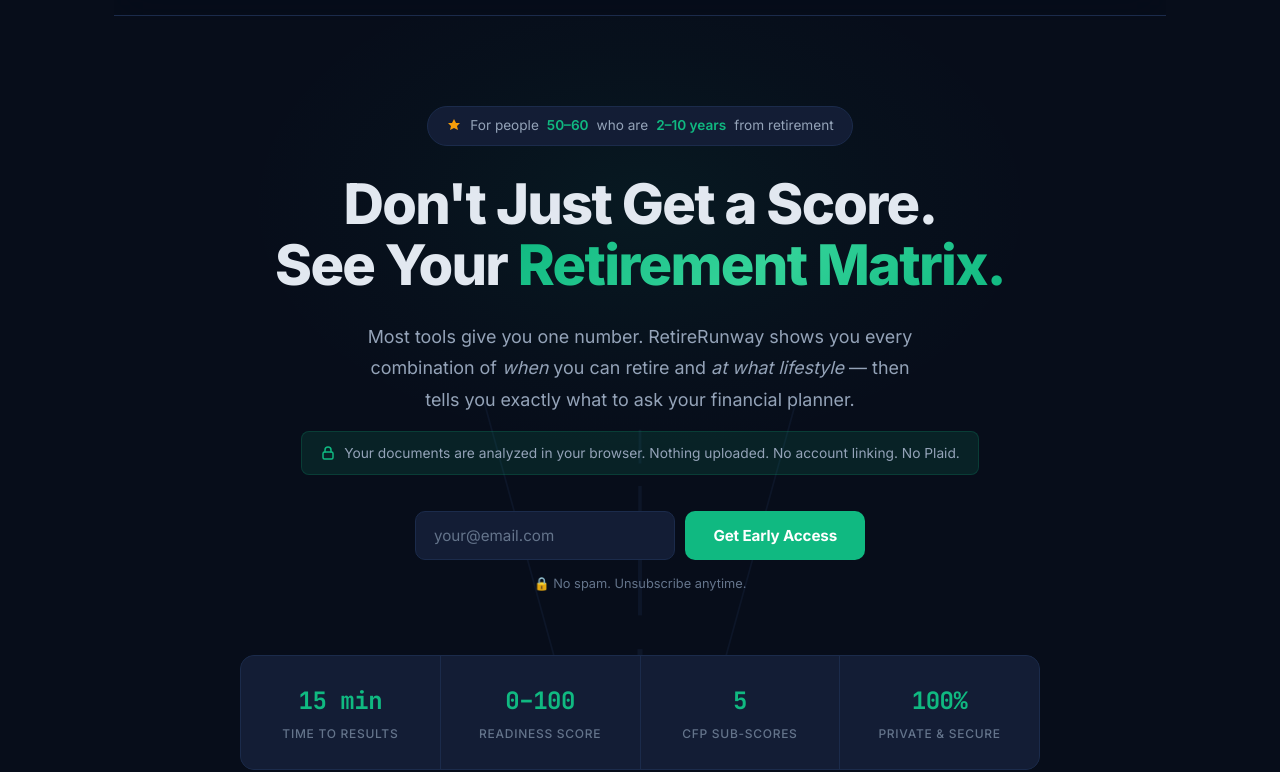
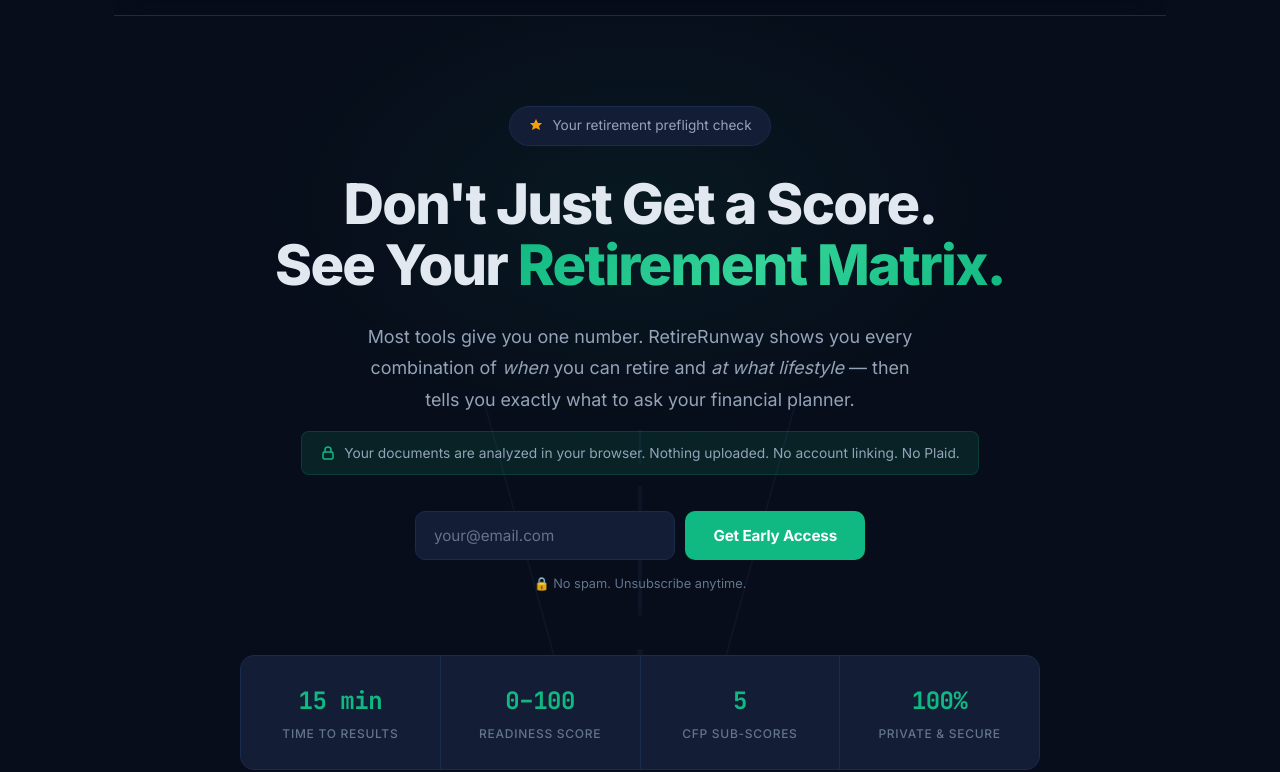
Before and after one commit to jasonmatthewrowe/retirerunway, a plain HTML site: page index.html in a window 1280 px wide. Shown: the part 59-831 px from the top of the page. Drawn offline with Linux system fonts and the light colour scheme.

Commit message:
Remove age-specific audience targeting to broaden appeal

```diff
--- a/index.html
+++ b/index.html
@@ -962,7 +962,7 @@
       <div class="hero-content">
         <div class="audience-tag">
           <svg width="16" height="16" viewBox="0 0 16 16" fill="none"><path d="M8 1L10 5H14L11 8L12 12L8 10L4 12L5 8L2 5H6L8 1Z" fill="#F59E0B"/></svg>
-          For people <strong>50–60</strong> who are <strong>2–10 years</strong> from retirement
+          Your retirement preflight check
         </div>
 
         <h1>Don't Just Get a Score.<br>See Your <span class="highlight">Retirement Matrix.</span></h1>
```
